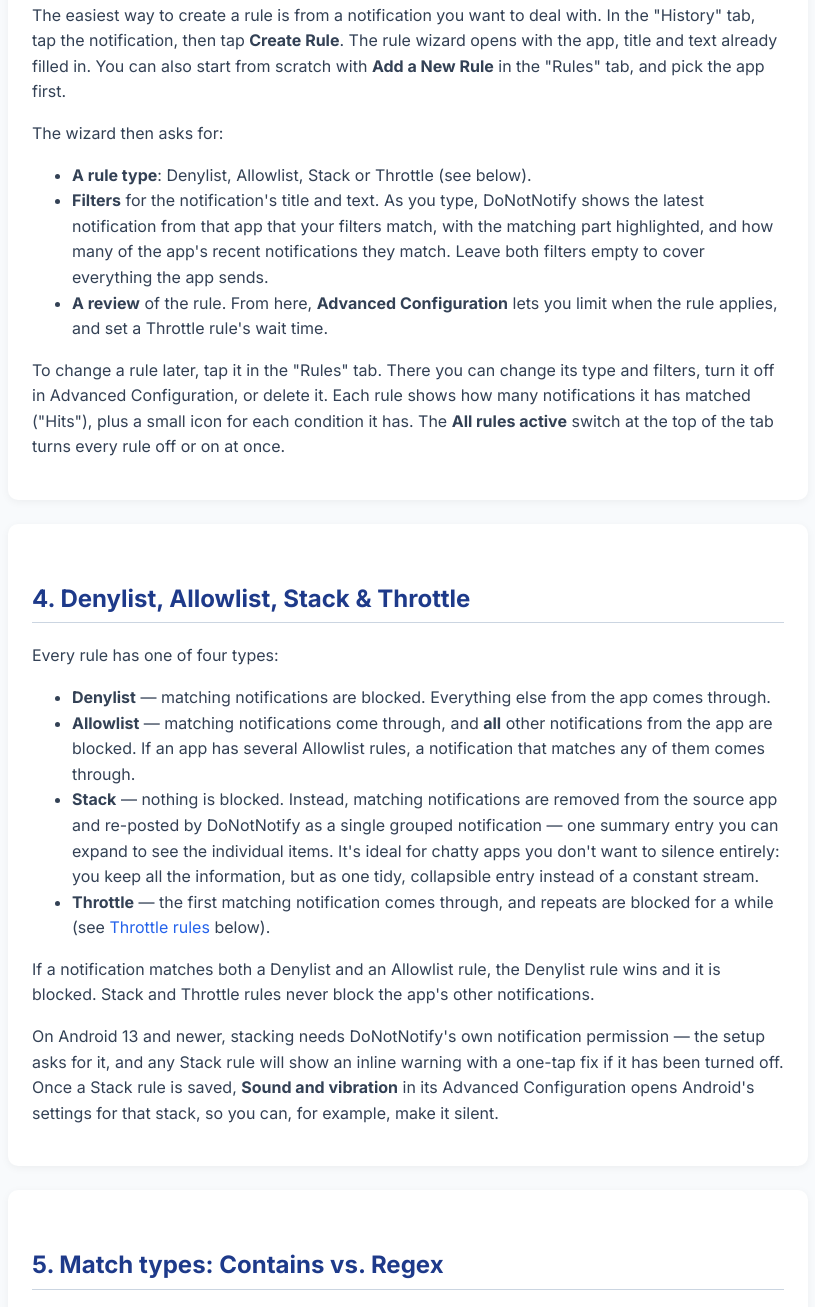
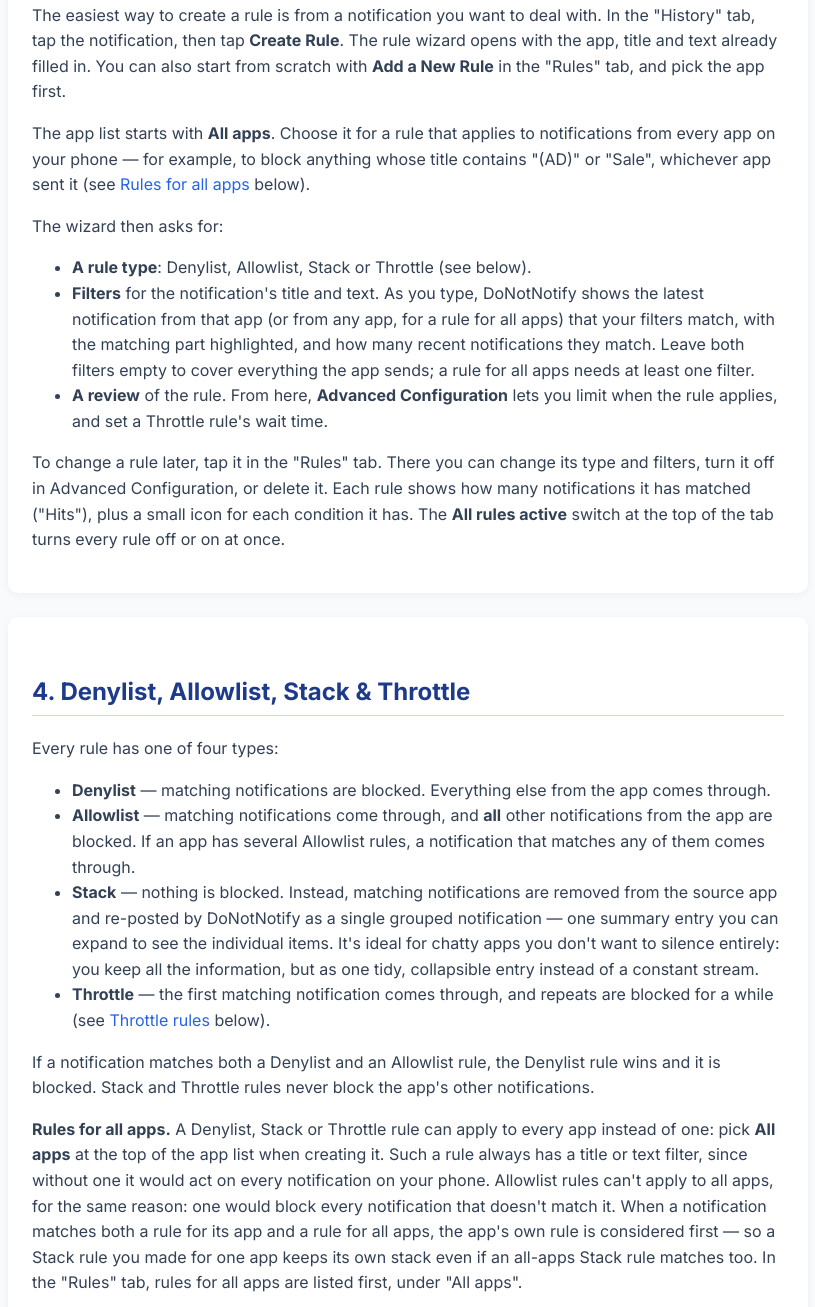
Before and after one commit to anujja/donotnotify-website, a plain HTML site: page help.html in a window 1280 px wide. Shown: the part 1113-2420 px from the top of the page, without its empty margins (232-1047 px from the left). Drawn offline with Linux system fonts and the light colour scheme.

Commit message:
updated: help, home page and a screenshot for 7.2's rules for all apps
Co-Authored-By: Claude Fable 5.1 <noreply@anthropic.com>
Claude-Session: https://claude.ai/code/session_01VKc4WSHGjhqJZCBbvG9517

```diff
--- a/help.html
+++ b/help.html
@@ -73,12 +73,18 @@
         filled in. You can also start from scratch with <b>Add a New Rule</b> in the "Rules" tab, and pick the app
         first.
       </p>
+      <p>
+        The app list starts with <b>All apps</b>. Choose it for a rule that applies to notifications from every app
+        on your phone &mdash; for example, to block anything whose title contains "(AD)" or "Sale", whichever app
+        sent it (see <a href="#all-apps">Rules for all apps</a> below).
+      </p>
       <p>The wizard then asks for:</p>
       <ul>
         <li><b>A rule type</b>: Denylist, Allowlist, Stack or Throttle (see below).</li>
         <li><b>Filters</b> for the notification's title and text. As you type, DoNotNotify shows the latest
-          notification from that app that your filters match, with the matching part highlighted, and how many of the
-          app's recent notifications they match. Leave both filters empty to cover everything the app sends.</li>
+          notification from that app (or from any app, for a rule for all apps) that your filters match, with the
+          matching part highlighted, and how many recent notifications they match. Leave both filters empty to cover
+          everything the app sends; a rule for all apps needs at least one filter.</li>
         <li><b>A review</b> of the rule. From here, <b>Advanced Configuration</b> lets you limit when the rule
           applies, and set a Throttle rule's wait time.</li>
       </ul>
@@ -110,6 +116,15 @@
       <p>
         If a notification matches both a Denylist and an Allowlist rule, the Denylist rule wins and it is blocked.
         Stack and Throttle rules never block the app's other notifications.
+      </p>
+      <p id="all-apps">
+        <b>Rules for all apps.</b> A Denylist, Stack or Throttle rule can apply to every app instead of one: pick
+        <b>All apps</b> at the top of the app list when creating it. Such a rule always has a title or text filter,
+        since without one it would act on every notification on your phone. Allowlist rules can't apply to all apps,
+        for the same reason: one would block every notification that doesn't match it. When a notification matches
+        both a rule for its app and a rule for all apps, the app's own rule is considered first &mdash; so a Stack
+        rule you made for one app keeps its own stack even if an all-apps Stack rule matches too. In the "Rules"
+        tab, rules for all apps are listed first, under "All apps".
       </p>
       <p>
         On Android 13 and newer, stacking needs DoNotNotify's own notification permission &mdash; the setup asks
```
Also changed, not shown: index.html (+8 -5 lines), images/screenshot-all-apps.jpg (added).
